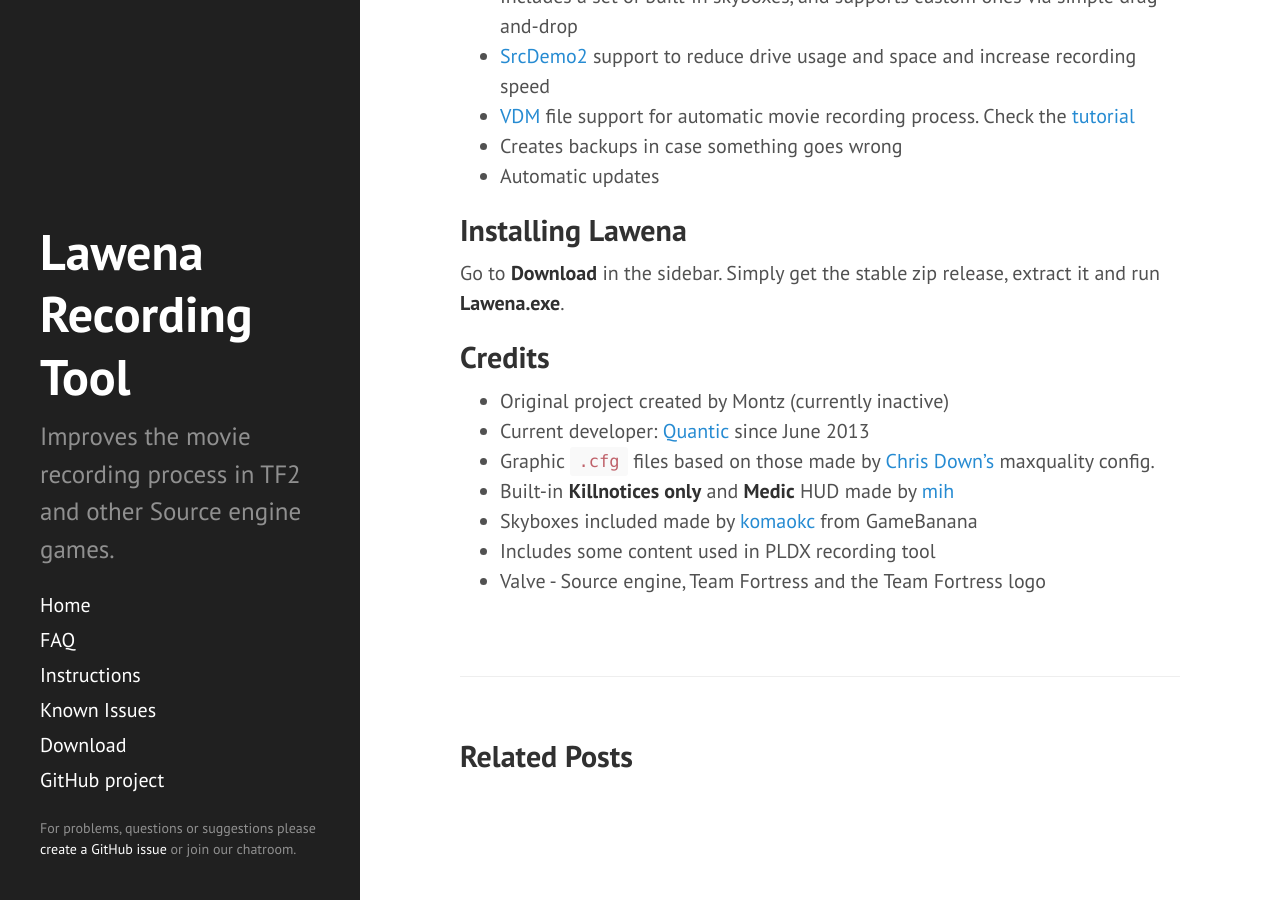
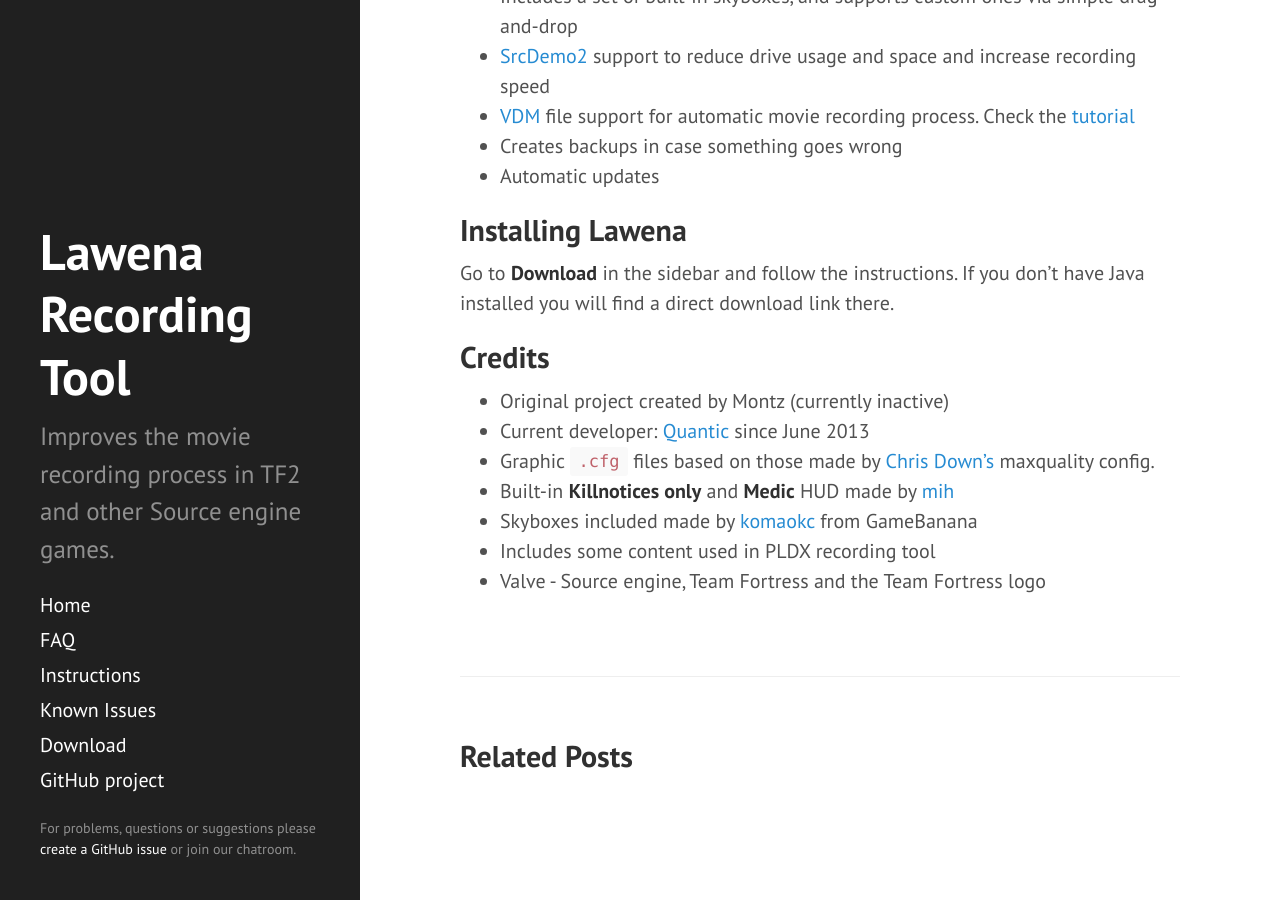
Before and after one commit to lawena/lawena.github.io, a Jekyll site: the page built from _posts/2015-10-25-introduction.md, in a window 1280 px wide and 900 px high, scrolled down 1347 px. Built offline with Jekyll 4.4.1, drawn with Linux system fonts in a browser that asks for light colours; Markdown is read by kramdown in place of the engine named in the settings.

Commit message:
Updated introduction post instructions

```diff
--- a/_posts/2015-10-25-introduction.md
+++ b/_posts/2015-10-25-introduction.md
@@ -27,7 +27,7 @@ Easy to install and use. Does not interfere with your regular configs, HUD or la
 
 ## Installing Lawena
 
-Go to **Download** in the sidebar. Simply get the stable zip release, extract it and run **Lawena.exe**.
+Go to **Download** in the sidebar and follow the instructions. If you don't have Java installed you will find a direct download link there.
 
 ## Credits
 
```
